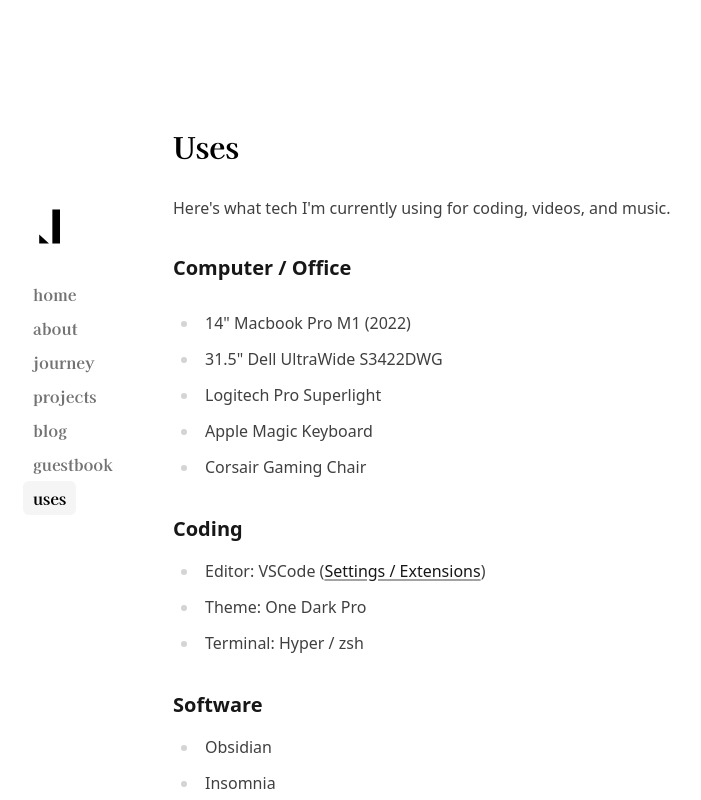
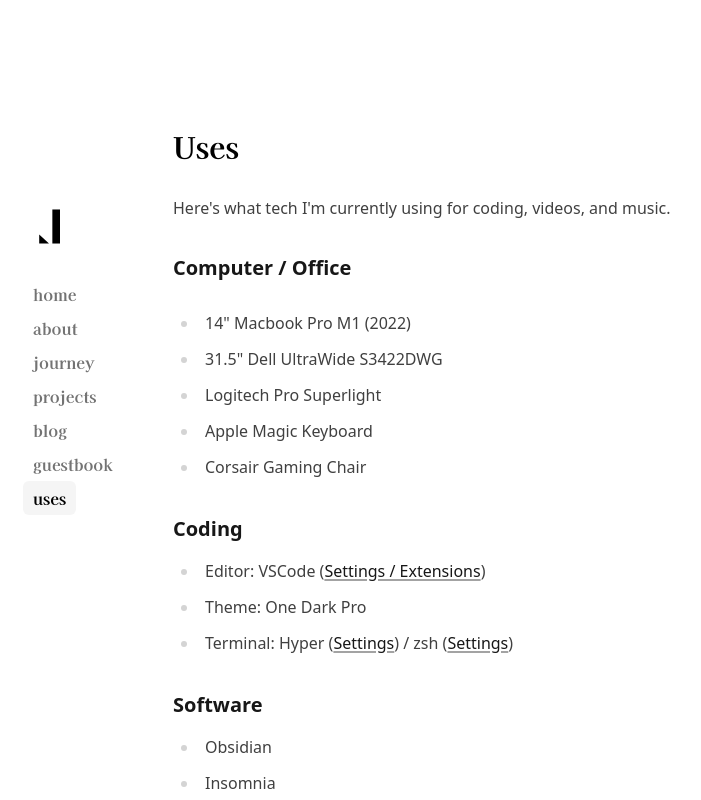
Before and after one commit to JasonSouthin/jasonsouthin.io, a Next.js app: page /uses in a window 1280 px wide. Shown: the top 800 px of the page, without its empty margins (169-870 px from the left). Built offline with nearby package versions, Linux system fonts and the light colour scheme.

Commit message:
USes tweaks

```diff
--- a/app/uses/page.tsx
+++ b/app/uses/page.tsx
@@ -32,7 +32,17 @@
             )
           </li>
           <li>Theme: One Dark Pro</li>
-          <li>Terminal: Hyper / zsh</li>
+          <li>
+            Terminal: Hyper (
+            <a href="https://gist.github.com/JasonSouthin/cc92446067f4f4522108e03a2565cd33">
+              Settings
+            </a>
+            ) / zsh (
+            <a href="https://gist.github.com/JasonSouthin/278137a555094ab3e240ab782f7dcedb">
+              Settings
+            </a>
+            )
+          </li>
         </ul>
         <h3 id="software">Software</h3>
         <ul>
```
